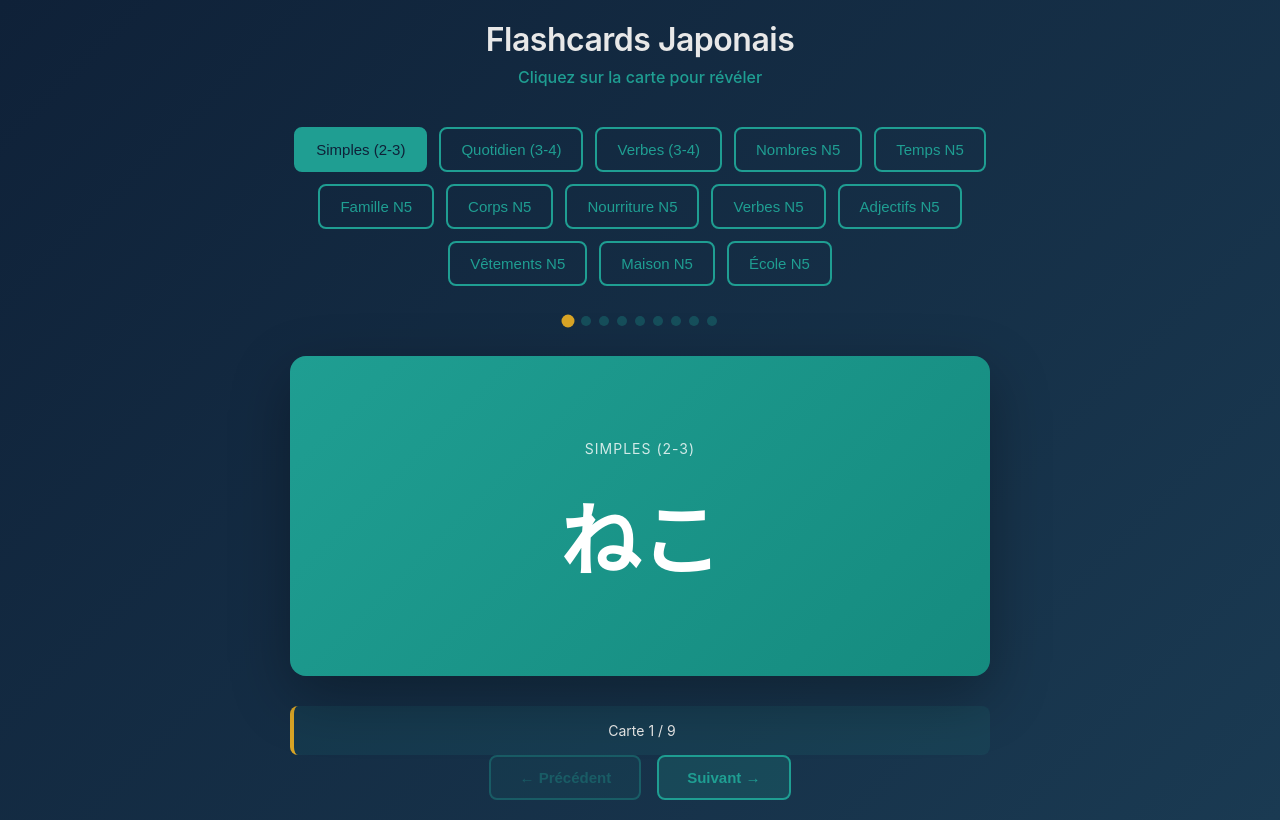
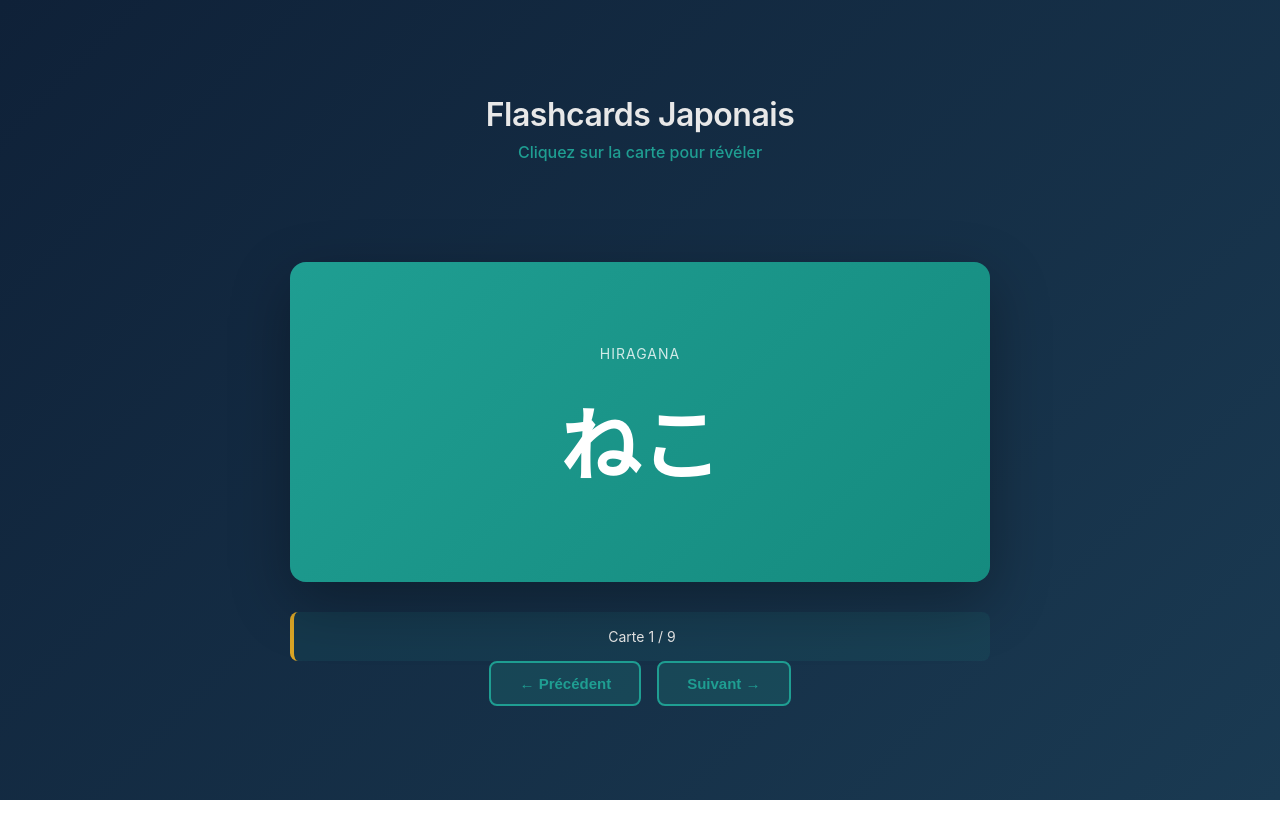
Before and after one commit to gnizon/flashcards-japonais, a website: page index.html in a window 1280 px wide. Drawn offline with Linux system fonts and the light colour scheme; files that its build step writes are made by us from their sources; files whose address does not match are found by name.

Commit message:
Update index.html

```diff
--- a/index.html
+++ b/index.html
@@ -4,7 +4,8 @@
     <meta charset="UTF-8">
     <meta name="viewport" content="width=device-width, initial-scale=1.0">
     <title>Flashcards Japonais - N5</title>
-    <link rel="stylesheet" href="css/style.css">
+<link rel="stylesheet" href="/flashcards-japonais/css/style.css">
+<script src="/flashcards-japonais/js/script.js"></script>
 </head>
 <body>
     <div class="container">
```
